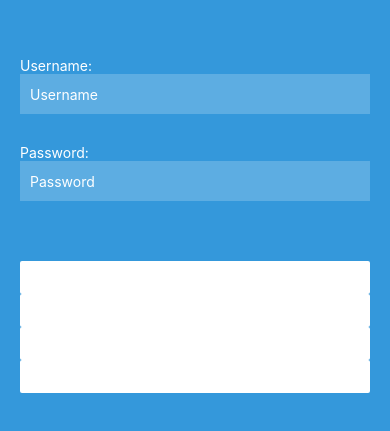
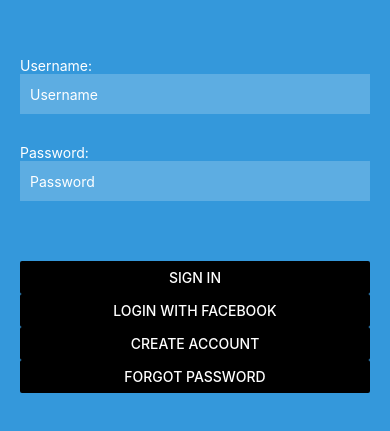
Before and after one commit to pkhorana/passiton, a React Native app: screen / in a window 390 px wide. Shown: the part 273-704 px from the top of the page. Built offline with nearby package versions, Linux system fonts and the light colour scheme.

Commit message:
add char limit

```diff
--- a/components/Login.js
+++ b/components/Login.js
@@ -14,6 +14,7 @@ export default function Login() {
             placeholder="Username"
             onChangeText={userText => setUser(userText)}
             defaultValue={userText}
+            maxLength = {12}
         />
         <Text style={styles.title}>Password:</Text>
         <TextInput
@@ -21,24 +22,25 @@ export default function Login() {
             placeholder="Password"
             onChangeText={passText => setPass(passText)}
             defaultValue={passText}
+            maxLength = {12}
         />
       </View>
       <View style={styles.buttonContainer}>
         <Button
             title = "SIGN IN"
-            color="#FFFFFF"
+            color="#000000"
         />
         <Button
             title = "Login with Facebook"
-            color="#FFFFFF"
+            color="#000000"
         />
         <Button
             title = "Create Account"
-            color="#FFFFFF"
+            color="#000000"
         />
         <Button
             title = "Forgot Password"
-            color="#FFFFFF"
+            color="#000000"
 
         />
       </View>
```
